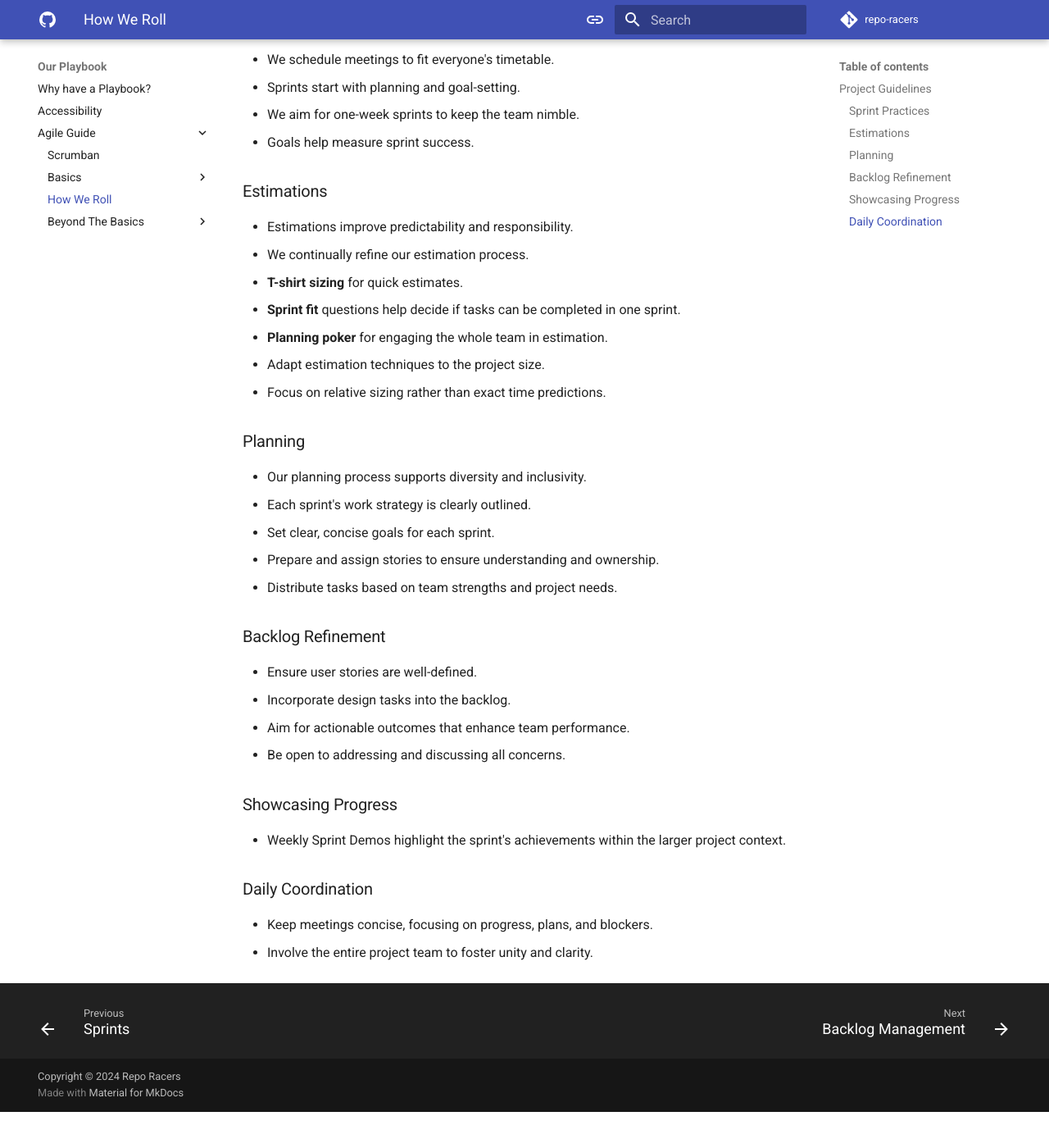
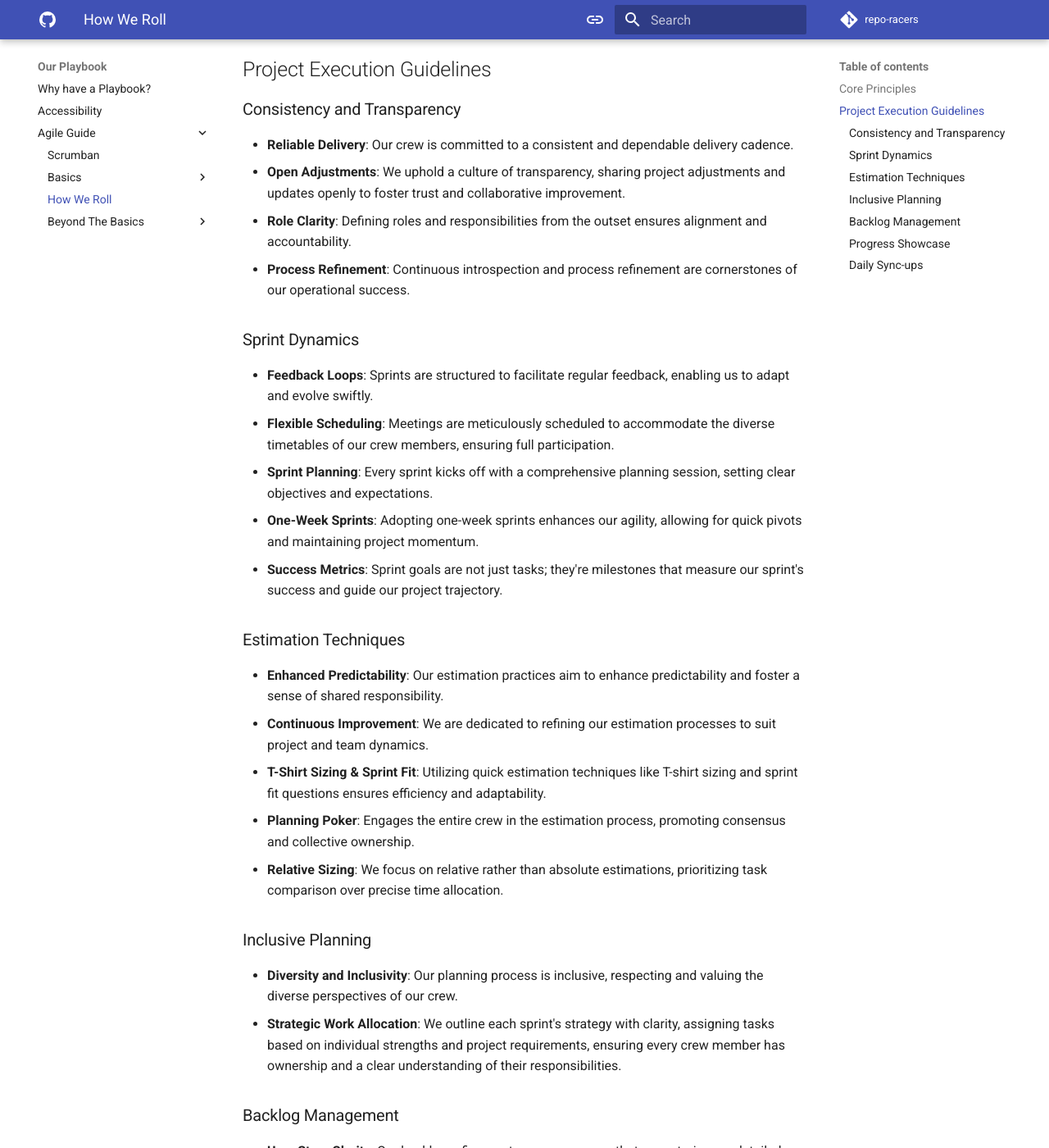
Before and after one commit to repo-racers/repo-racers, an MkDocs documentation site: the page built from docs/playbook/agile_guide/how_we_roll/how_we_roll.md, in a window 1280 px wide and 1400 px high, scrolled down 615 px. Shown: the whole window at 82% size. Built offline with MkDocs 1.6.1 and Material for MkDocs 9.7.7, drawn with Linux system fonts in a browser that asks for light colours; comment, search, counter and statistics services are not loaded; before the commit the page ends 1971 px from its top, so only the background shows below that; some of the changed text lies outside the part shown.

Commit message:
Update how_we_roll.md

```diff
--- a/docs/playbook/agile_guide/how_we_roll/how_we_roll.md
+++ b/docs/playbook/agile_guide/how_we_roll/how_we_roll.md
@@ -1,54 +1,53 @@
 # How We Roll
 
-- We use **"process lead"** instead of "scrum master" to more accurately describe the role.
-- Crew describes everyone involved in a project, such as developers, project managers, and leads.
-- We're committed to Agile practices, with a preference for [Scrumban](https://www.agilealliance.org/scrumban/).
+Drawing inspiration from various Agile frameworks such as Scrum, Scrumban, Extreme Programming (XP), Lean Agile, and Scaled Agile Framework (SAFe), we've tailored our practices to promote efficiency, flexibility, and team cohesion.
 
-## Project Guidelines
+## Core Principles
 
-- Our crew delivers reliably.
-- We share adjustments openly.
-- Roles and responsibilities are defined upfront.
-- Continuously refining our process is key to our success.
+- **Role Nomenclature**: We adopt the title **"process lead"** instead of "scrum master" to more accurately reflect the responsibilities of guiding our processes and facilitating our Agile practices.
+- **Crew Identity**: Our 'crew' encompasses every individual contributing to a project—spanning developers, project managers, process leads, and other stakeholders, emphasizing our collaborative effort.
+- **Agile Commitment**: While our foundation is Agile, we have a pronounced inclination towards [Scrumban](https://www.agilealliance.org/scrumban/) due to its flexibility in managing work flows and its hybrid approach, enhancing our project adaptability and response times.
 
-### Sprint Practices
+## Project Execution Guidelines
 
-- Sprints facilitate regular feedback and adjustments.
-- We schedule meetings to fit everyone's timetable.
-- Sprints start with planning and goal-setting.
-- We aim for one-week sprints to keep the team nimble.
-- Goals help measure sprint success.
+### Consistency and Transparency
 
-### Estimations
+- **Reliable Delivery**: Our crew is committed to a consistent and dependable delivery cadence.
+- **Open Adjustments**: We uphold a culture of transparency, sharing project adjustments and updates openly to foster trust and collaborative improvement.
+- **Role Clarity**: Defining roles and responsibilities from the outset ensures alignment and accountability.
+- **Process Refinement**: Continuous introspection and process refinement are cornerstones of our operational success.
 
-- Estimations improve predictability and responsibility.
-- We continually refine our estimation process.
-- **T-shirt sizing** for quick estimates.
-- **Sprint fit** questions help decide if tasks can be completed in one sprint.
-- **Planning poker** for engaging the whole team in estimation.
-- Adapt estimation techniques to the project size.
-- Focus on relative sizing rather than exact time predictions.
+### Sprint Dynamics
 
-### Planning
+- **Feedback Loops**: Sprints are structured to facilitate regular feedback, enabling us to adapt and evolve swiftly.
+- **Flexible Scheduling**: Meetings are meticulously scheduled to accommodate the diverse timetables of our crew members, ensuring full participation.
+- **Sprint Planning**: Every sprint kicks off with a comprehensive planning session, setting clear objectives and expectations.
+- **One-Week Sprints**: Adopting one-week sprints enhances our agility, allowing for quick pivots and maintaining project momentum.
+- **Success Metrics**: Sprint goals are not just tasks; they're milestones that measure our sprint's success and guide our project trajectory.
 
-- Our planning process supports diversity and inclusivity.
-- Each sprint's work strategy is clearly outlined.
-- Set clear, concise goals for each sprint.
-- Prepare and assign stories to ensure understanding and ownership.
-- Distribute tasks based on team strengths and project needs.
+### Estimation Techniques
 
-### Backlog Refinement
+- **Enhanced Predictability**: Our estimation practices aim to enhance predictability and foster a sense of shared responsibility.
+- **Continuous Improvement**: We are dedicated to refining our estimation processes to suit project and team dynamics.
+- **T-Shirt Sizing & Sprint Fit**: Utilizing quick estimation techniques like T-shirt sizing and sprint fit questions ensures efficiency and adaptability.
+- **Planning Poker**: Engages the entire crew in the estimation process, promoting consensus and collective ownership.
+- **Relative Sizing**: We focus on relative rather than absolute estimations, prioritizing task comparison over precise time allocation.
 
-- Ensure user stories are well-defined.
-- Incorporate design tasks into the backlog.
-- Aim for actionable outcomes that enhance team performance.
-- Be open to addressing and discussing all concerns.
+### Inclusive Planning
 
-### Showcasing Progress
+- **Diversity and Inclusivity**: Our planning process is inclusive, respecting and valuing the diverse perspectives of our crew.
+- **Strategic Work Allocation**: We outline each sprint's strategy with clarity, assigning tasks based on individual strengths and project requirements, ensuring every crew member has ownership and a clear understanding of their responsibilities.
 
-- Weekly Sprint Demos highlight the sprint's achievements within the larger project context.
+### Backlog Management
 
-### Daily Coordination
+- **User Story Clarity**: Our backlog refinement process ensures that user stories are detailed, actionable, and aligned with our project goals.
+- **Design Integration**: We incorporate essential design tasks into our backlog, ensuring a holistic approach to product development.
+- **Actionable Outcomes**: Our focus is on achieving actionable outcomes that directly enhance team performance and project success.
 
-- Keep meetings concise, focusing on progress, plans, and blockers.
-- Involve the entire project team to foster unity and clarity.
+### Progress Showcase
+
+- **Sprint Demos**: Regular sprint demos offer a platform to showcase our progress, highlighting achievements within the broader project context and fostering a sense of accomplishment and team unity.
+
+### Daily Sync-ups
+
+- **Efficient Coordination**: Our daily meetings are succinct, concentrating on progress updates, immediate plans, and addressing blockers, ensuring that every crew member is aligned and informed.
```
